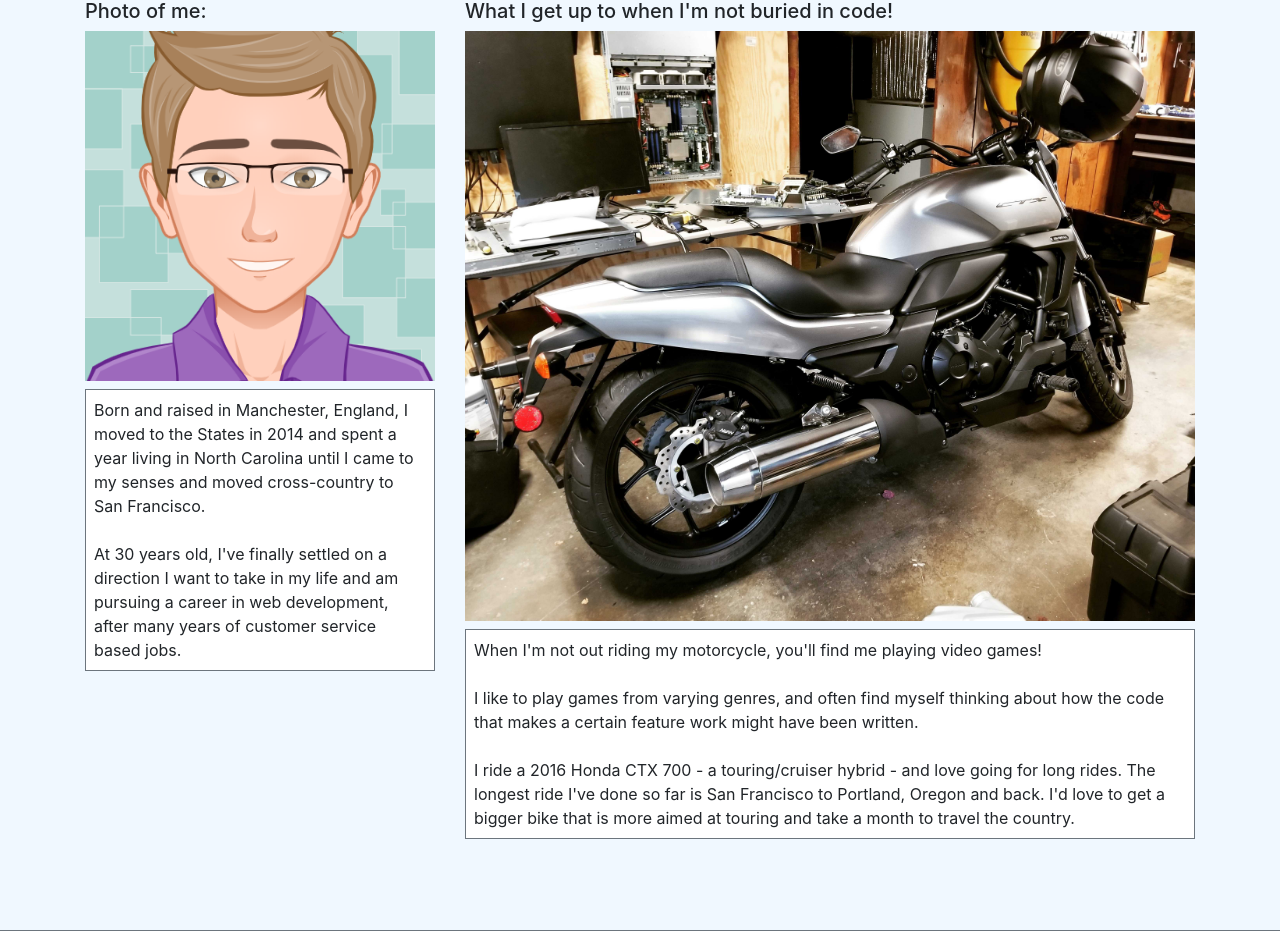
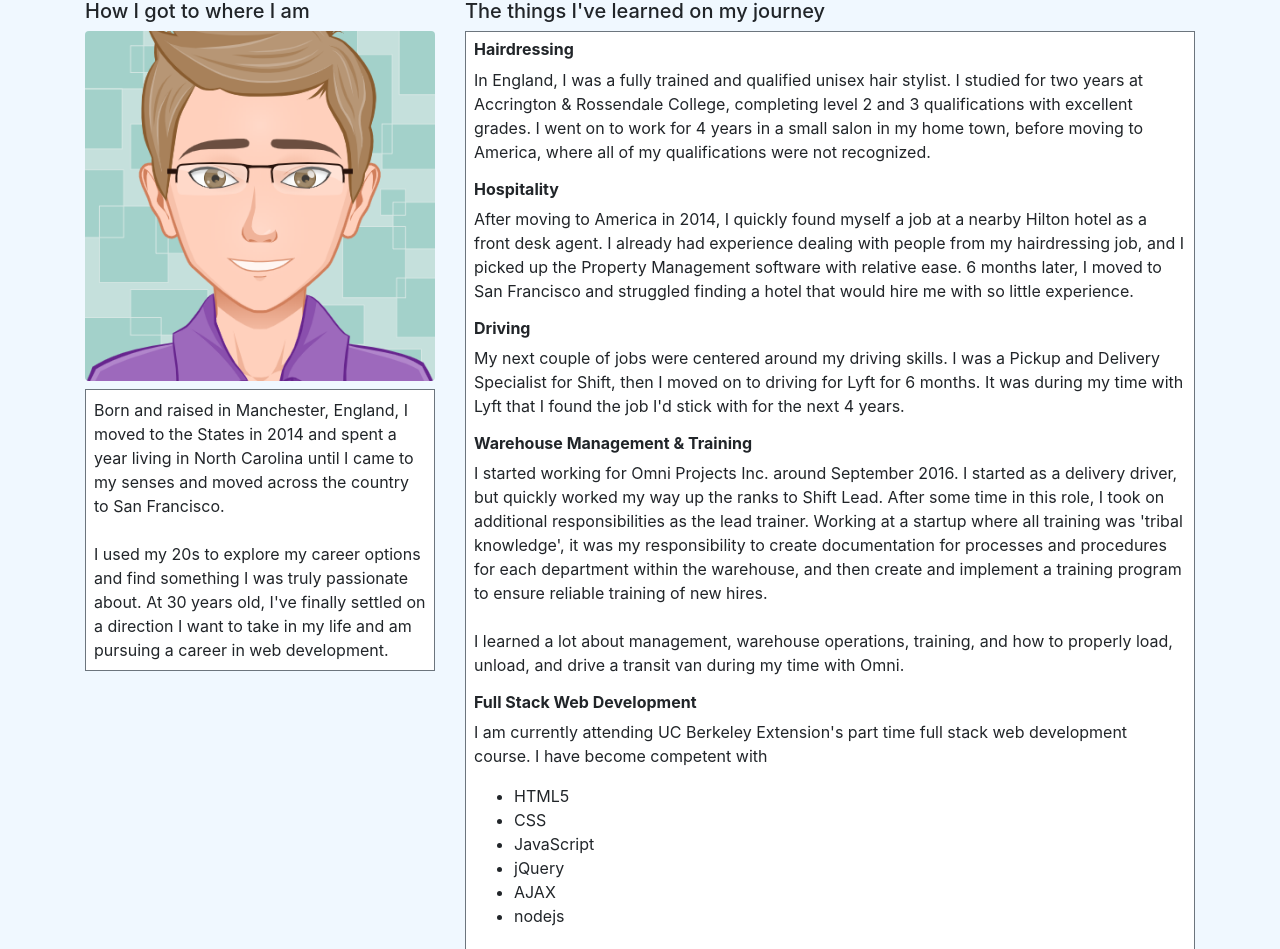
Before and after one commit to MatWilmot/Homework-02-responsive-portfolio, a plain HTML site: page index.html in a window 1280 px wide. Shown: the part 133-1082 px from the top of the page. Drawn offline with nearby package versions, Linux system fonts and the light colour scheme.

Commit message:
Added 'skills' section, edited other sections

```diff
--- a/index.html
+++ b/index.html
@@ -39,44 +39,105 @@
       <div class="row">
         <div class="col-md-4">
           <h2>About Me</h2>
-          <h5>Photo of me:</h5>
+          <h5>How I got to where I am</h5>
           <img
-            class="img-fluid"
+            class="img-fluid rounded"
             src="./assets/img/myAvatar.png"
             alt="Avatar of Mat Wilmot"
           />
           <p class="bg-white border border-secondary p-2 mt-2">
             Born and raised in Manchester, England, I moved to the States in
             2014 and spent a year living in North Carolina until I came to my
-            senses and moved cross-country to San Francisco. <br /><br />At 30
-            years old, I've finally settled on a direction I want to take in my
-            life and am pursuing a career in web development, after many years
-            of customer service based jobs.
+            senses and moved across the country to San Francisco. <br /><br />I
+            used my 20s to explore my career options and find something I was
+            truly passionate about. At 30 years old, I've finally settled on a
+            direction I want to take in my life and am pursuing a career in web
+            development.
           </p>
         </div>
         <div class="col-md-8">
-          <h2>Hobbies & Interests</h2>
-          <h5>What I get up to when I'm not buried in code!</h5>
+          <h2>Skills</h2>
+          <h5>The things I've learned on my journey</h5>
+          <div class="border border-secondary bg-white p-2 mt-2">
+            <h6><strong>Hairdressing</strong> </h6>
+            <p>In England, I was a fully trained and qualified unisex hair stylist.
+              I studied for two years at Accrington & Rossendale College,
+              completing level 2 and 3 qualifications with excellent grades. I went
+              on to work for 4 years in a small salon in my home town, before moving
+              to America, where all of my qualifications were not recognized.
+            </p>
+            <h6><strong>Hospitality</strong></h6>
+            <p>
+              After moving to America in 2014, I quickly found myself a job at a nearby
+              Hilton hotel as a front desk agent. I already had experience dealing with
+              people from my hairdressing job, and I picked up the Property Management
+              software with relative ease. 6 months later, I moved to San Francisco and
+              struggled finding a hotel that would hire me with so little experience.
+            </p>
+            <h6><strong>Driving</strong></h6>
+            <p>
+              My next couple of jobs were centered around my driving skills. I was a
+              Pickup and Delivery Specialist for Shift, then I moved on to driving for
+              Lyft for 6 months. It was during my time with Lyft that I found the job I'd
+              stick with for the next 4 years.
+            </p>
+            <h6><strong>Warehouse Management & Training</strong></h6>
+            <p>
+              I started working for Omni Projects Inc. around September 2016. I started as
+              a delivery driver, but quickly worked my way up the ranks to Shift Lead.
+              After some time in this role, I took on additional responsibilities as the
+              lead trainer. Working at a startup where all training was 'tribal knowledge',
+              it was my responsibility to create documentation for processes and procedures
+              for each department within the warehouse, and then create and implement a
+              training program to ensure reliable training of new hires.
+              <br>
+              <br>
+              I learned a lot about management, warehouse operations, training, and how to
+              properly load, unload, and drive a transit van during my time with Omni.
+            </p>
+            <h6><strong>Full Stack Web Development</strong></h6>
+            <p>
+              I am currently attending UC Berkeley Extension's part time full stack web
+              development course. I have become competent with
+              <ul>
+                <li>HTML5</li>
+                <li>CSS</li>
+                <li>JavaScript</li>
+                <li>jQuery</li>
+                <li>AJAX</li>
+                <li>nodejs</li>
+              </ul>
+              To see some examples of my work, head over to the Portfolio page.
+            </p>
+          </p>
+        </div>
+        </div>
+      </div>
+      <div class="row">
+        <div class="col-md-12 mt-5 ">
+          <h2 class="text-center">Hobbies & Interests</h2>
+          <h5 class="text-center">What I get up to when I'm not buried in code!</h5>
           <img
             src="./assets/img/IMG_20180622_203901_207.jpg"
             alt="Honda CTX700 motorcycle in a garage"
-            class="img-fluid"
+            class="img-fluid rounded"
           />
           <p class="border border-secondary bg-white p-2 mt-2">
-            When I'm not out riding my motorcycle, you'll find me playing video
-            games! <br /><br />I like to play games from varying genres, and
-            often find myself thinking about how the code that makes a certain
-            feature work might have been written.<br /><br />I ride a 2016 Honda
-            CTX 700 - a touring/cruiser hybrid - and love going for long rides.
-            The longest ride I've done so far is San Francisco to Portland,
-            Oregon and back. I'd love to get a bigger bike that is more aimed at
-            touring and take a month to travel the country.
+            When I'm not at my computer writing code, I'm either out riding my
+            motorcycle or playing video games! <br /><br />I like to play games
+            from varying genres, and often find myself thinking about how the
+            code that makes a certain feature work might have been written.<br /><br />I
+            ride a 2016 Honda CTX 700 - a touring/cruiser hybrid - and love
+            going for long rides. The longest ride I've done so far is San
+            Francisco to Portland OR, and back. I'd love to get a bigger bike
+            that is more aimed at touring and take some time to travel the
+            country.
           </p>
         </div>
       </div>
     </div>
 
-    <footer class="p-5 m-0 bg-white border-top border-secondary">
+    <footer class="p-4 pb-5 m-0 bg-white border-top border-secondary">
       <div class="mx-0" style="font-size: 12px;">
         <div class="row">
           <div class="col">
@@ -208,45 +269,6 @@
               Space Engineers</a
             >
           </div>
-          <!-- <div class="col-lg-3 col-6">
-            <a
-              href="https://store.steampowered.com/app/220200/Kerbal_Space_Program/"
-              ><img
-                src="./assets/img/steam-logo.jpg"
-                alt="Steam Logo"
-                style="width: 15px; height: 15px;"
-              />
-              Kerbal Space Program</a
-            >
-            <br />
-            <a href="https://store.steampowered.com/app/361420/ASTRONEER/"
-              ><img
-                src="./assets/img/steam-logo.jpg"
-                alt="Steam Logo"
-                style="width: 15px; height: 15px;"
-              />
-              Astroneer</a
-            >
-            <br />
-            <a
-              href="https://store.steampowered.com/app/24010/Train_Simulator_2020/"
-              ><img
-                src="./assets/img/steam-logo.jpg"
-                alt="Steam Logo"
-                style="width: 15px; height: 15px;"
-              />
-              Train Simulator 2020</a
-            >
-            <br />
-            <a href="https://store.steampowered.com/app/620/Portal_2/"
-              ><img
-                src="./assets/img/steam-logo.jpg"
-                alt="Steam Logo"
-                style="width: 15px; height: 15px;"
-              />
-              Portal 2</a
-            >
-          </div> -->
         </div>
       </div>
     </footer>
```
